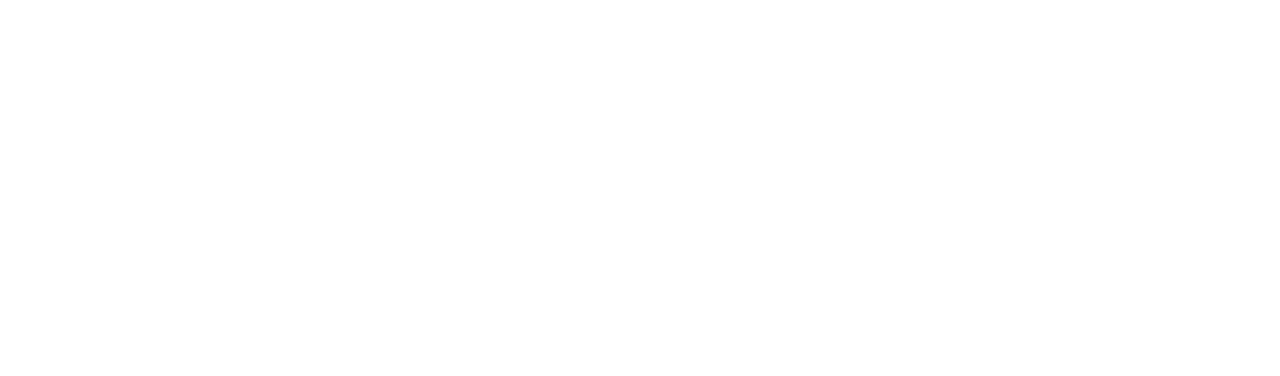
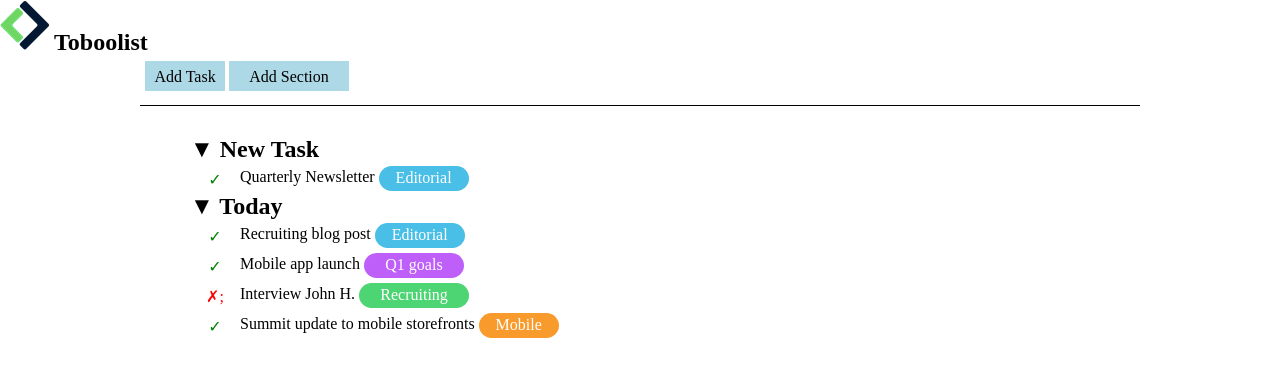
Before and after one commit to LuigiRiva99/html-css-toboolist, a plain HTML site: page index.html in a window 1280 px wide. Drawn offline with Linux system fonts and the light colour scheme.

Commit message:
Add: Header e inizio body

```diff
--- a/index.html
+++ b/index.html
@@ -7,6 +7,63 @@
     <link rel="stylesheet" href="style.css">
 </head>
 <body>
+    <header>
+        <!-- Titolo pagina -->
+        <section>
+            <div>
+                <img src="./img/Logo.png" alt="Logo Boolean">
+                <h1 class="logo-title">Toboolist</h1>
+            </div>
+        </section>
+    </header>
 
+    <main class="main">
+        <section class="container">
+            <!-- Add -->
+            <div class="main-box">
+                <span class="badge">Add Task</span>
+                <span class="section-option">Add Section</span>
+            </div>
+        </section>
+        <section class="container">
+            <div class="list-box">
+
+                <!-- prima lista -->
+                <ul>
+                    <li>
+                        <h2>&#9660; New Task</h2>
+                    </li>
+                    <li>
+                        <span> <span class="check">&check;</span>Quarterly Newsletter</span>
+                        <span class="editorial">Editorial</span>
+                    </li>
+                </ul>
+
+                <!-- seconda lista -->
+                <ul>
+                    <li>
+                        <h2>&#9660; Today</h2>
+                    </li>
+                    <li>
+                        <span> <span class="check">&check;</span>Recruiting blog post</span>
+                        <span class="editorial">Editorial</span>
+                    </li>
+                    <li>
+                        <span> <span class="check">&check;</span>Mobile app launch</span>
+                        <span class="goals">Q1 goals</span>
+                    </li>
+                    <li>
+                        <span> <span class="cross">&cross;;</span>Interview John H.</span>
+                        <span class="recruiting">Recruiting</span>
+                    </li>
+                    <li>
+                        <span> <span class="check">&check;</span>Summit update to mobile storefronts</span>
+                        <span class="mobile">Mobile</span>
+                    </li>
+                </ul>
+                </ul>
+            </div>
+        </section>
+    </main>
 </body>
 </html>
--- a/style.css
+++ b/style.css
@@ -0,0 +1,128 @@
+* {
+	padding: 0;
+	margin: 0;
+	box-sizing: border-box;
+}
+
+ul,
+ol,
+menu {
+	list-style: none;
+}
+
+.logo-title {
+    display: inline-block;
+}
+
+.main-box{
+    height: 50px;
+    border-bottom: 1px solid black;
+    padding: 5px;
+}
+
+.container {
+    margin: 0 auto;
+    max-width: 1000px;
+}
+
+.add {
+    display: inline-block;
+    border-color: rgb(0, 0, 0);
+    padding: 15px;
+}
+
+.badge{
+    display: inline-block;
+    background-color: lightblue;
+    width: 80px;
+    height: 30px;
+    padding: 7px;
+    text-align: center;
+    vertical-align: middle;
+}
+.section-option{
+    display: inline-block;
+    background-color: lightblue;
+    width: 120px;
+    height: 30px;
+    padding: 7px;
+    text-align: center;
+    vertical-align: middle;
+}
+
+.list-box{
+    height: 800px;
+    padding: 30px 50px;
+}
+
+.editorial{
+    color: white;
+    display: inline-block;
+    background-color: rgb(73, 191, 231);
+    width: 90px;
+    height: 25px;
+    padding: 3px;
+    text-align: center;
+    border-radius: 15px;
+    vertical-align: middle;
+}
+
+.check{
+    color: green;
+    display: inline-block;
+    margin: 1px solid green;
+    width: 50px;
+    height: 30px;
+    padding: 7px;
+    text-align: center;
+    border-radius: 15px;
+    vertical-align: middle;
+}
+
+.cross{
+    color: red;
+    display: inline-block;
+    margin: 1px solid red;
+    width: 50px;
+    height: 30px;
+    padding: 7px;
+    text-align: center;
+    border-radius: 15px;
+    vertical-align: middle;
+}
+
+.goals{
+    color: white;
+    display: inline-block;
+    background-color: rgb(191, 95, 250);
+    width: 100px;
+    height: 25px;
+    padding: 3px;
+    text-align: center;
+    border-radius: 15px;
+    vertical-align: middle;
+}
+
+.recruiting{
+    color: white;
+    display: inline-block;
+    background-color: rgb(77, 212, 115);
+    width: 110px;
+    height: 25px;
+    padding: 3px;
+    text-align: center;
+    border-radius: 15px;
+    vertical-align: middle;
+}
+
+.mobile{
+    color: white;
+    display: inline-block;
+    background-color: rgb(249, 154, 45);
+    width: 80px;
+    height: 25px;
+    padding: 3px;
+    text-align: center;
+    border-radius: 15px;
+    vertical-align: middle;
+}
```
